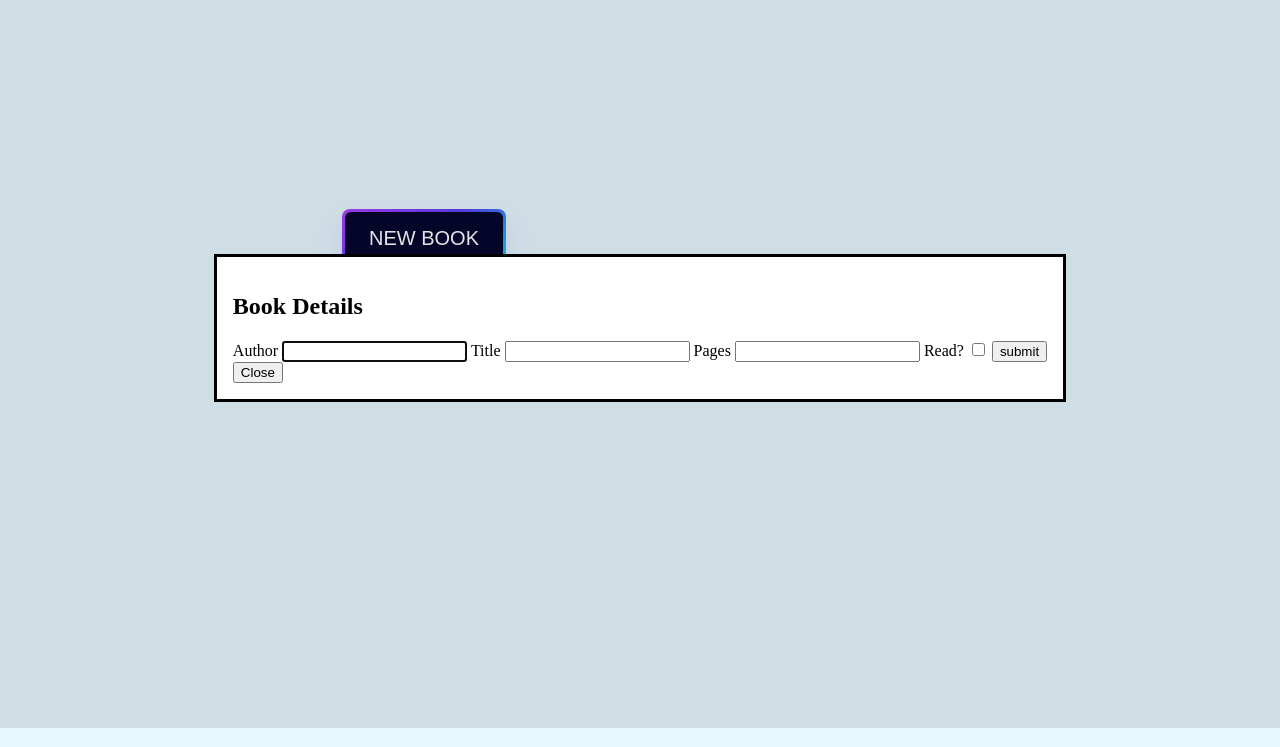
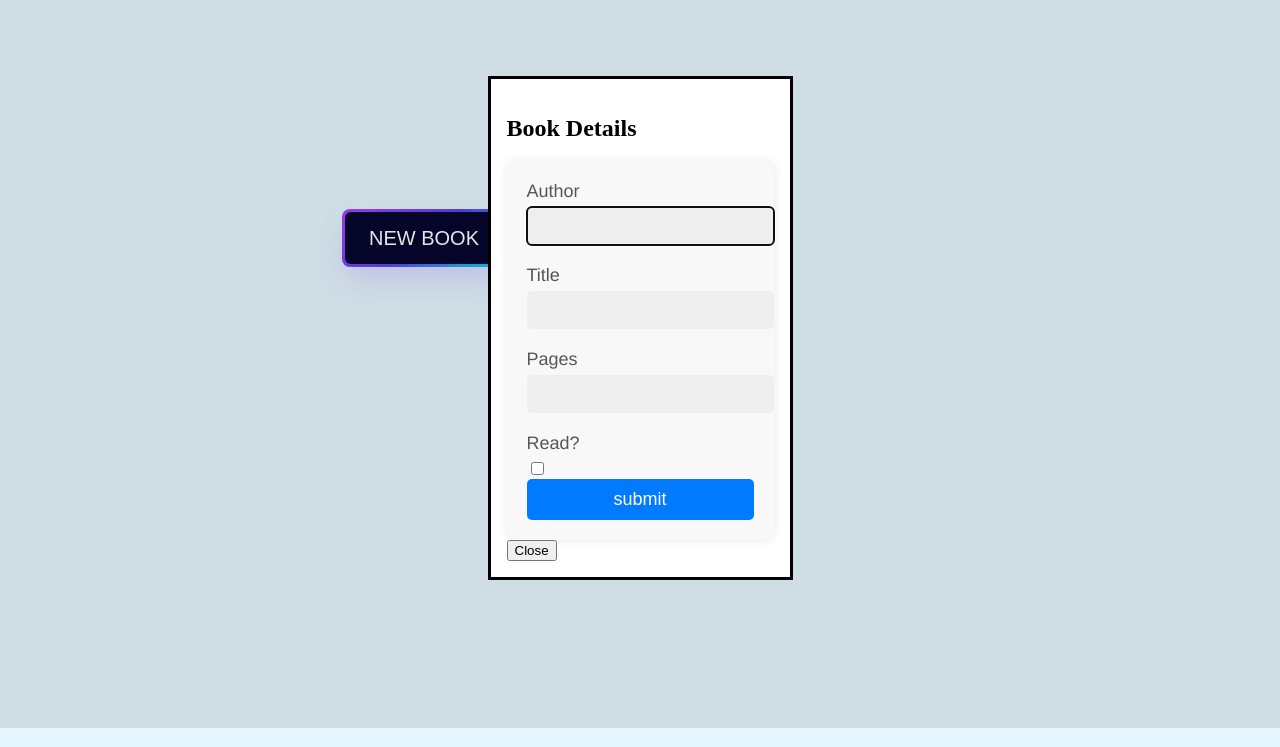
Before and after one commit to Ashwaatthaamaaa/Library, a plain HTML site: page index.html in a window 1280 px wide. Both pictures are taken after a click on the button "NEW BOOK". Shown: the part 72-819 px from the top of the page. Drawn offline with Linux system fonts and the light colour scheme.

Commit message:
style for modal from

```diff
--- a/style.css
+++ b/style.css
@@ -161,3 +161,75 @@ body{
     min-width: 196px;
   }
 }
+
+
+
+
+
+
+
+
+
+
+
+
+
+
+
+/* css for form */
+
+
+
+
+
+
+
+.form {
+    max-width: 500px;
+    margin: 0 auto;
+    padding: 20px;
+    background-color: #f8f8f8;
+    border-radius: 10px;
+    box-shadow: 0 0 10px rgba(0,0,0,0.1);
+    font-family: 'Helvetica Neue', sans-serif;
+  }
+
+  .form label {
+    display: block;
+    margin-bottom: 5px;
+    color: #555;
+    font-size: 18px;
+  }
+
+  .form input[type="text"],
+  .form input[type="number"] {
+    width: 100%;
+    padding: 10px;
+    margin-bottom: 20px;
+    border: none;
+    border-radius: 5px;
+    background-color: #eee;
+    font-size: 16px;
+    color: #333;
+  }
+
+  .form input[type="checkbox"] {
+    margin-right: 10px;
+  }
+
+  .form input[type="submit"] {
+    display: block;
+    width: 100%;
+    padding: 10px;
+    border: none;
+    border-radius: 5px;
+    background-color: #007BFF;
+    color: #fff;
+    font-size: 18px;
+    cursor: pointer;
+    transition: background-color 0.3s ease;
+  }
+
+  .form input[type="submit"]:hover {
+    background-color: #0056b3;
+  }
```
